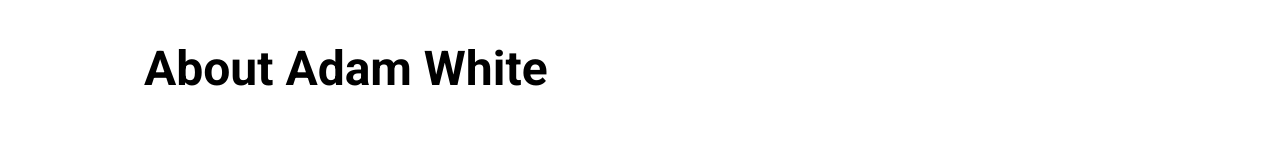
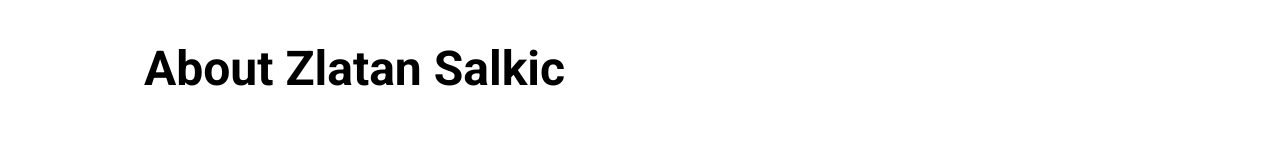
Before and after one commit to meowcating/meowcating.github.io, a plain HTML site: page blog/articles/all-about-the-marketing.html in a window 1280 px wide. Shown: the part 7019-7162 px from the top of the page. Drawn offline with nearby package versions, Linux system fonts and the light colour scheme.

Commit message:
Update all-about-the-marketing.html

```diff
--- a/blog/articles/all-about-the-marketing.html
+++ b/blog/articles/all-about-the-marketing.html
@@ -166,7 +166,7 @@
                 <p class="blog-text">"This is marketing applied and there is a lot more to talk about. You can't grasp everything at once, but you can start with simple steps and you can subscribe to Meowcating as well hoping to benefit from my business model, which is providing beneficial knowledge and resources.</p>
             </section>
             <section class="text-box">
-                <h2 class="text-title">About Adam White</h2>
+                <h2 class="text-title">About Zlatan Salkic</h2>
                 <p class="blog-text">Welcome to Meowcating Blog, a dedicated platform for startups, entrepeneurs and everyday people.</p>
                 <p class="blog-text">Meowcating is a new market-thing.</p>
                 <p class="blog-text">My name is Zlatan Salkic and if you're ready to unlock your brand's full potential, I'm ready to help. <a href="https://linkedin.com/in/meowcating" class="contact-link">Contact me</a> for a DICOVERY CALL, because there are no generic
```
